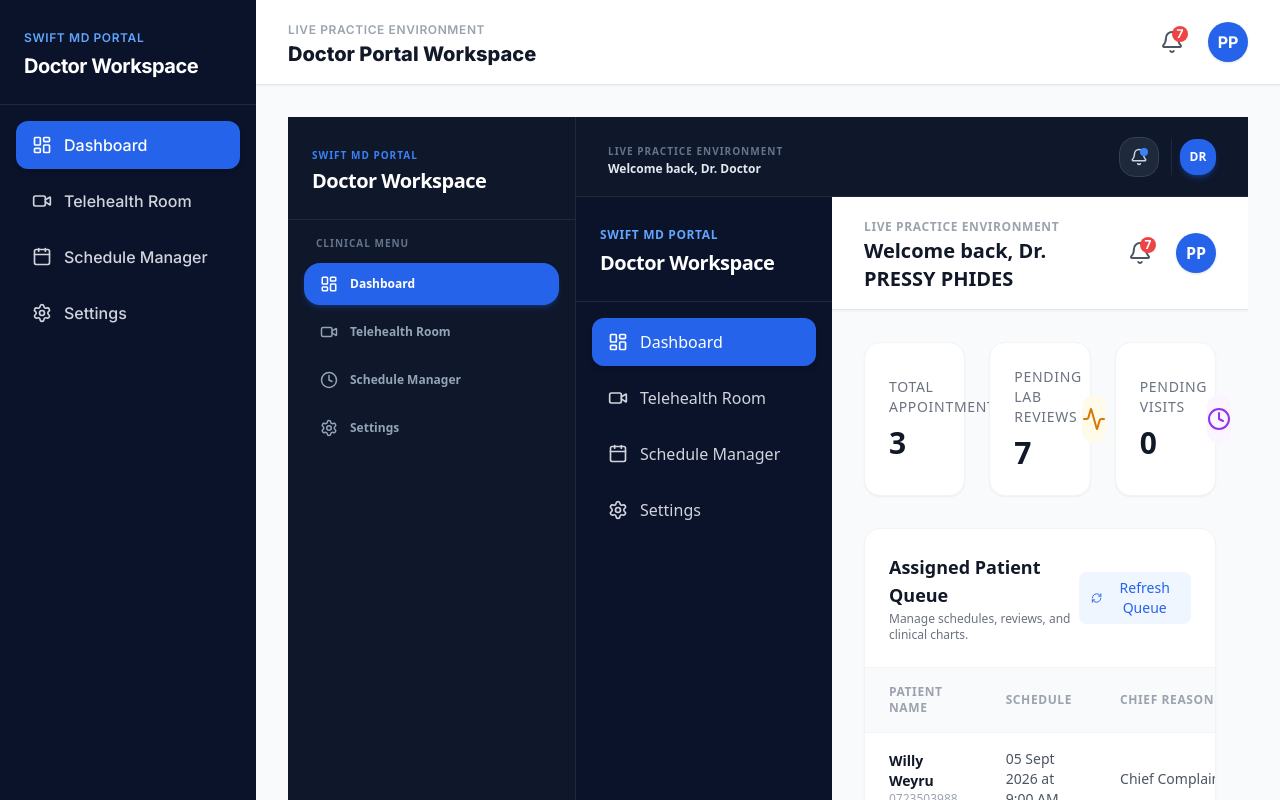
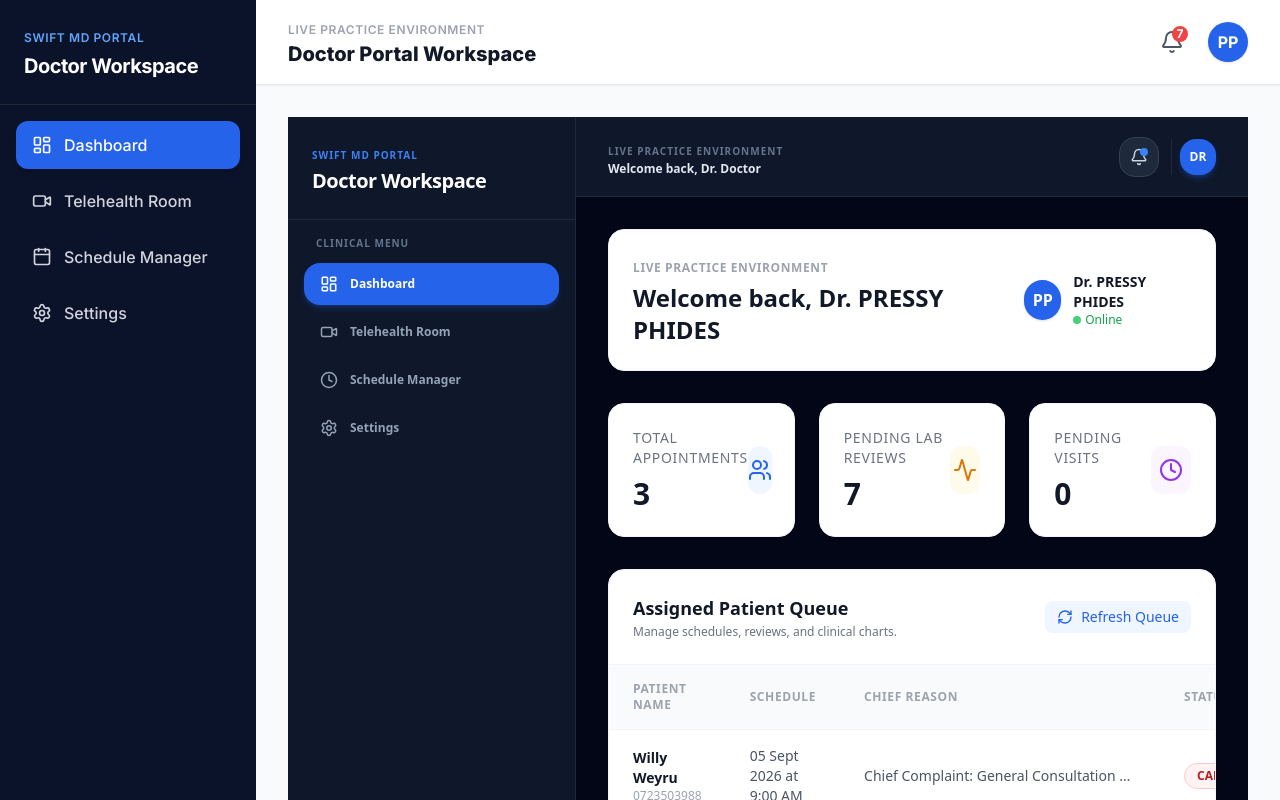
Before and after one commit to mugwe88-ops/MedicareAI, a Next.js app in the folder frontend/: page /doctors/dashboard in a window 1280 px wide. Shown: the top 800 px of the page. Built offline with nearby package versions, Linux system fonts and the light colour scheme.

Commit message:
Refactor DoctorDashboard component
Refactor DoctorDashboard component to remove unused imports and states. Simplify the structure of the component for better readability.

```diff
--- a/frontend/app/doctors/dashboard/page.tsx
+++ b/frontend/app/doctors/dashboard/page.tsx
@@ -1,21 +1,10 @@
 "use client";
-import { useState, useEffect } from "react";
+import { useState } from "react";
 import { useRouter } from "next/navigation";
 import {
-  LayoutDashboard,
-  Video,
-  Calendar,
-  Settings,
-  Bell,
   Users,
-  FileText,
   Activity,
-  LogOut,
-  CheckCircle2,
   Clock,
-  AlertCircle,
-  Eye,
-  FilePlus,
   RefreshCw
 } from "lucide-react";
 
@@ -30,11 +19,10 @@ interface PatientAppointment {
 
 export default function DoctorDashboard() {
   const router = useRouter();
-  const [doctorName, setDoctorName] = useState("Dr. PRESSY PHIDES");
-  const [loading, setLoading] = useState(false);
+  const [doctorName] = useState("Dr. PRESSY PHIDES");
 
   // Mock live data matching your workspace needs
-  const [appointments, setAppointments] = useState<PatientAppointment[]>([
+  const [appointments] = useState<PatientAppointment[]>([
     {
       id: 1,
       patient_name: "Willy Weyru",
@@ -62,76 +50,29 @@ export default function DoctorDashboard() {
   ]);
 
   const handleOpenChart = (patientName: string) => {
-    // Navigate or trigger modal for patient chart view
     alert(`Opening clinical chart workspace for ${patientName}`);
   };
 
   return (
-    <div className="min-h-screen bg-gray-50 flex">
-      {/* Sidebar Navigation */}
-      <aside className="w-64 bg-[#0B132B] text-white flex flex-col justify-between hidden md:flex">
+    <div className="p-8 space-y-8 flex-1">
+      {/* Top Banner */}
+      <div className="bg-white p-6 rounded-2xl shadow-sm border border-gray-100 flex flex-col md:flex-row justify-between items-start md:items-center gap-4">
         <div>
-          <div className="p-6 border-b border-gray-800">
-            <span className="text-xs tracking-wider text-blue-400 font-semibold uppercase">Swift MD Portal</span>
-            <h1 className="text-xl font-bold tracking-tight mt-1">Doctor Workspace</h1>
+          <span className="text-xs uppercase tracking-wider text-gray-400 font-semibold">Live Practice Environment</span>
+          <h2 className="text-2xl font-extrabold text-gray-900 mt-1">Welcome back, {doctorName}</h2>
         </div>
-          <nav className="p-4 space-y-2">
-            <a href="/doctors/dashboard" className="flex items-center space-x-3 px-4 py-3 bg-blue-600 text-white rounded-xl font-medium shadow-md">
-              <LayoutDashboard className="h-5 w-5" />
-              <span>Dashboard</span>
-            </a>
-            <a href="/doctors/telehealth" className="flex items-center space-x-3 px-4 py-3 text-gray-300 hover:bg-gray-800 hover:text-white rounded-xl transition">
-              <Video className="h-5 w-5" />
-              <span>Telehealth Room</span>
-            </a>
-            <a href="/doctors/schedule" className="flex items-center space-x-3 px-4 py-3 text-gray-300 hover:bg-gray-800 hover:text-white rounded-xl transition">
-              <Calendar className="h-5 w-5" />
-              <span>Schedule Manager</span>
-            </a>
-            <a href="/doctors/settings" className="flex items-center space-x-3 px-4 py-3 text-gray-300 hover:bg-gray-800 hover:text-white rounded-xl transition">
-              <Settings className="h-5 w-5" />
-              <span>Settings</span>
-            </a>
-          </nav>
-        </div>
-
-        {/* Doctor Profile Footer in Sidebar */}
-        <div className="p-4 border-t border-gray-800 m-4 bg-gray-900/50 rounded-xl flex items-center justify-between">
-          <div className="flex items-center space-x-3">
-            <div className="h-10 w-10 rounded-full bg-blue-600 flex items-center justify-center font-bold text-white">
-              DP
+        <div className="flex items-center gap-3">
+          <div className="h-10 w-10 rounded-full bg-blue-600 text-white flex items-center justify-center font-bold shadow">
+            PP
           </div>
           <div>
-              <p className="text-sm font-bold text-white">{doctorName}</p>
-              <span className="text-xs text-green-400 flex items-center gap-1">
-                <span className="h-2 w-2 rounded-full bg-green-400 animate-pulse"></span> Online
+            <p className="text-sm font-bold text-gray-900">{doctorName}</p>
+            <span className="text-xs text-green-600 font-medium flex items-center gap-1">
+              <span className="h-2 w-2 rounded-full bg-green-500 animate-pulse"></span> Online
             </span>
           </div>
         </div>
       </div>
-      </aside>
-
-      {/* Main Content Area */}
-      <main className="flex-1 flex flex-col min-w-0 overflow-y-auto">
-        {/* Top bar header */}
-        <header className="bg-white border-b border-gray-200 px-8 py-4 flex justify-between items-center shadow-sm">
-          <div>
-            <span className="text-xs uppercase tracking-wider text-gray-400 font-semibold">Live Practice Environment</span>
-            <h2 className="text-xl font-extrabold text-gray-900">Welcome back, {doctorName}</h2>
-          </div>
-          <div className="flex items-center space-x-4">
-            <button className="relative p-2 text-gray-600 hover:bg-gray-100 rounded-full transition">
-              <Bell className="h-6 w-6" />
-              <span className="absolute top-1 right-1 h-4 w-4 bg-red-500 text-white rounded-full text-xs flex items-center justify-center font-bold">7</span>
-            </button>
-            <div className="h-10 w-10 rounded-full bg-blue-600 text-white flex items-center justify-center font-bold shadow">
-              PP
-            </div>
-          </div>
-        </header>
-
-        {/* Dashboard Content */}
-        <div className="p-8 space-y-8">
 
       {/* Quick Metrics Cards */}
       <div className="grid grid-cols-1 md:grid-cols-3 gap-6">
@@ -175,7 +116,7 @@ export default function DoctorDashboard() {
           </div>
           <button
             onClick={() => window.location.reload()}
-                className="flex items-center space-x-2 text-sm text-blue-600 hover:text-blue-700 font-medium bg-blue-50 px-3 py-1.5 rounded-lg transition"
+            className="flex items-center space-x-2 text-sm text-blue-600 hover:text-blue-700 font-medium bg-blue-50 px-3 py-1.5 rounded-lg transition cursor-pointer"
           >
             <RefreshCw className="h-4 w-4" />
             <span>Refresh Queue</span>
@@ -214,7 +155,7 @@ export default function DoctorDashboard() {
                   <td className="py-4 px-6 text-right">
                     <button
                       onClick={() => handleOpenChart(appt.patient_name)}
-                          className="px-4 py-2 bg-blue-50 text-blue-600 hover:bg-blue-600 hover:text-white rounded-lg text-xs font-semibold transition shadow-sm"
+                      className="px-4 py-2 bg-blue-50 text-blue-600 hover:bg-blue-600 hover:text-white rounded-lg text-xs font-semibold transition shadow-sm cursor-pointer"
                     >
                       Open Chart
                     </button>
@@ -225,9 +166,6 @@ export default function DoctorDashboard() {
           </table>
         </div>
       </div>
-
-        </div>
-      </main>
     </div>
   );
 }
```
Lines whose indentation alone changed are shown as unchanged.
